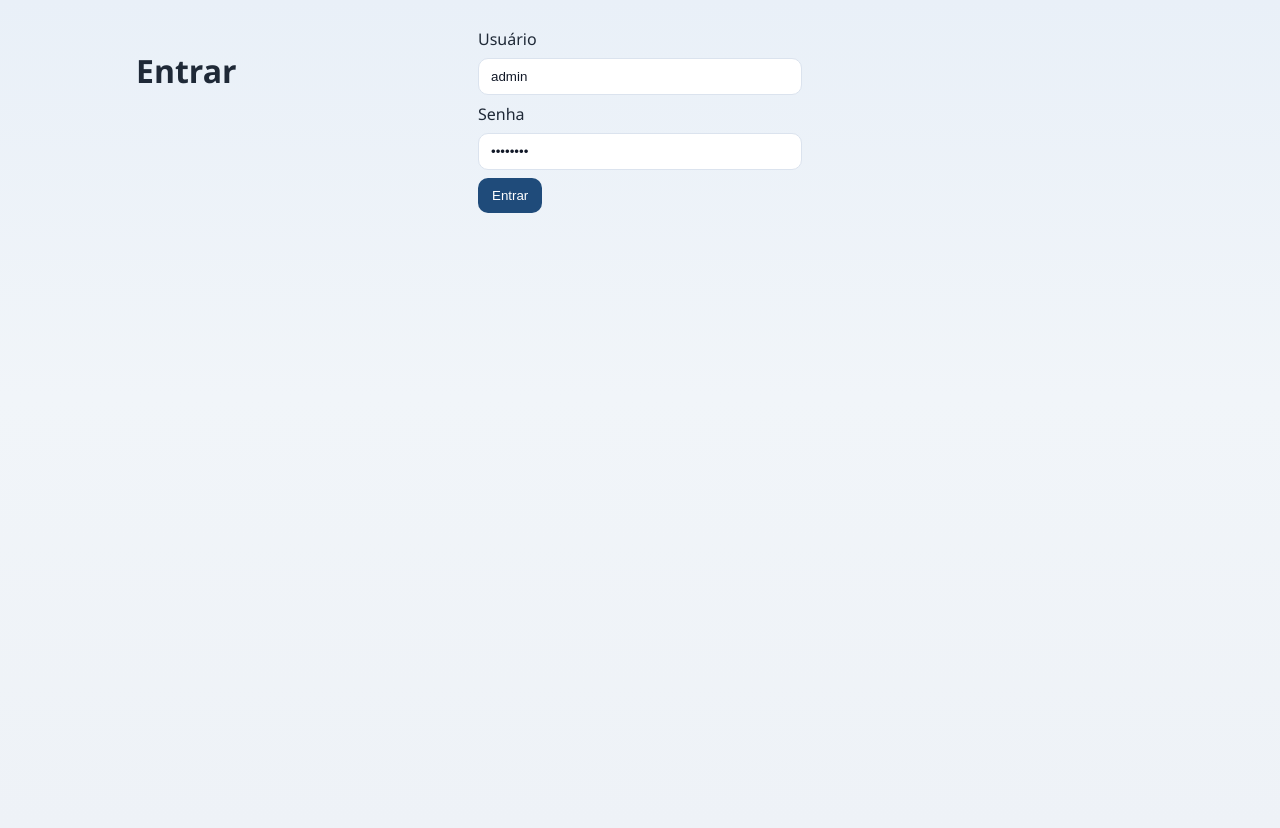
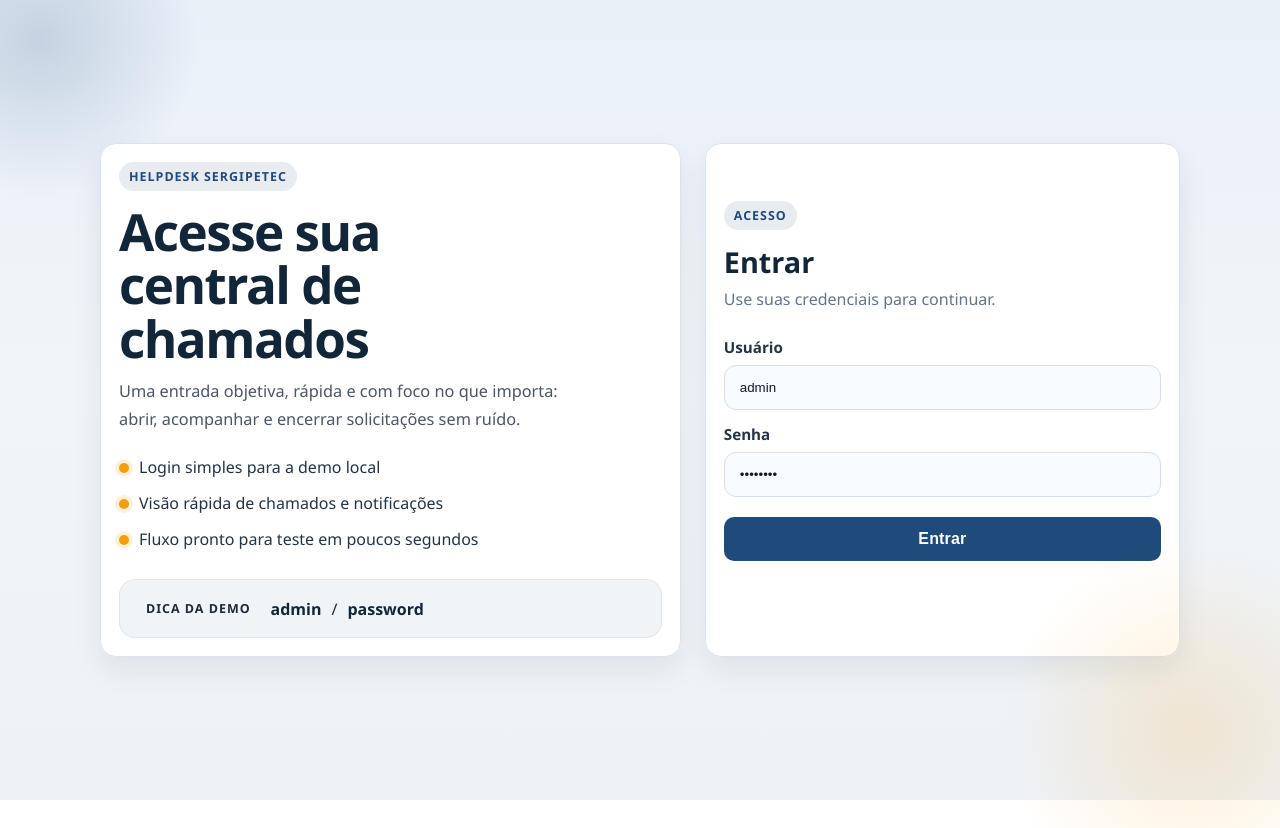
Before and after one commit to fernando-msa/HelpDesk-SergipeTec, a plain HTML site: page frontend/login.html in a window 1280 px wide. After the commit the page ends 800 px from the top, so only its background shows below. Drawn offline with Linux system fonts and the light colour scheme.

Commit message:
Refresh login screen design

```diff
--- a/frontend/login.html
+++ b/frontend/login.html
@@ -6,15 +6,46 @@
   <title>HelpDesk — Login</title>
   <link rel="stylesheet" href="styles.css">
 </head>
-<body>
-  <main class="container">
-    <h1>Entrar</h1>
-    <form id="loginForm">
-      <label>Usuário<br><input name="username" value="admin"></label>
-      <label>Senha<br><input name="password" type="password" value="password"></label>
-      <button>Entrar</button>
-    </form>
-    <p id="msg"></p>
+<body class="login-page">
+  <main class="login-shell">
+    <section class="login-intro panel">
+      <div class="eyebrow">HelpDesk SergipeTec</div>
+      <h1>Acesse sua central de chamados</h1>
+      <p>Uma entrada objetiva, rápida e com foco no que importa: abrir, acompanhar e encerrar solicitações sem ruído.</p>
+      <ul class="login-points">
+        <li>Login simples para a demo local</li>
+        <li>Visão rápida de chamados e notificações</li>
+        <li>Fluxo pronto para teste em poucos segundos</li>
+      </ul>
+      <div class="login-hint">
+        <span class="login-hint-label">Dica da demo</span>
+        <strong>admin</strong> / <strong>password</strong>
+      </div>
+    </section>
+
+    <section class="login-card panel">
+      <div class="login-card-header">
+        <span class="login-badge">Acesso</span>
+        <h2>Entrar</h2>
+        <p>Use suas credenciais para continuar.</p>
+      </div>
+
+      <form id="loginForm" class="login-form">
+        <label>
+          <span>Usuário</span>
+          <input name="username" value="admin" autocomplete="username" placeholder="Digite seu usuário">
+        </label>
+
+        <label>
+          <span>Senha</span>
+          <input name="password" type="password" value="password" autocomplete="current-password" placeholder="Digite sua senha">
+        </label>
+
+        <button type="submit">Entrar</button>
+      </form>
+
+      <p id="msg" class="form-message" role="alert" aria-live="polite"></p>
+    </section>
   </main>
   <script src="app.js"></script>
 </body>
--- a/frontend/styles.css
+++ b/frontend/styles.css
@@ -12,6 +12,58 @@
 *{box-sizing:border-box}
 
 body{margin:0;padding:0;background:linear-gradient(180deg,#e9f0f8 0%,var(--bg) 48%,#eef2f7 100%);min-height:100vh}
+
+body.login-page{display:flex;align-items:center;justify-content:center;padding:32px 16px;overflow-x:hidden}
+
+body.login-page::before{content:"";position:fixed;inset:-120px auto auto -120px;width:320px;height:320px;border-radius:50%;background:radial-gradient(circle,rgba(31,75,122,.18),rgba(31,75,122,0) 70%);pointer-events:none}
+
+body.login-page::after{content:"";position:fixed;right:-100px;bottom:-120px;width:380px;height:380px;border-radius:50%;background:radial-gradient(circle,rgba(245,158,11,.16),rgba(245,158,11,0) 70%);pointer-events:none}
+
+.login-shell{width:min(1080px,100%);display:grid;grid-template-columns:1.1fr .9fr;gap:24px;align-items:stretch}
+
+.login-intro,.login-card{position:relative;overflow:hidden}
+
+.login-intro{padding:34px;display:flex;flex-direction:column;justify-content:space-between;background:linear-gradient(135deg,rgba(255,255,255,.96),rgba(255,255,255,.9));border:1px solid rgba(219,227,238,.9)}
+
+.login-intro h1{margin:14px 0 12px;font-size:clamp(2rem,4vw,3.2rem);line-height:1.05;color:#12263a;letter-spacing:-.03em;max-width:12ch}
+
+.login-intro p{margin:0;color:#4b5563;max-width:50ch;font-size:1.02rem;line-height:1.7}
+
+.eyebrow,.login-badge,.login-hint-label{display:inline-flex;align-items:center;gap:8px;width:max-content;padding:6px 10px;border-radius:999px;font-size:.78rem;font-weight:700;letter-spacing:.08em;text-transform:uppercase}
+
+.eyebrow,.login-badge{background:rgba(31,75,122,.1);color:var(--primary)}
+
+.login-points{margin:22px 0 0;padding:0;display:grid;gap:12px}
+
+.login-points li{list-style:none;display:flex;align-items:flex-start;gap:10px;padding:0;border:none;color:#243447;line-height:1.5}
+
+.login-points li::before{content:"";flex:0 0 10px;width:10px;height:10px;margin-top:.45rem;border-radius:50%;background:var(--accent);box-shadow:0 0 0 4px rgba(245,158,11,.14)}
+
+.login-hint{margin-top:28px;display:flex;flex-wrap:wrap;align-items:center;gap:10px;padding:14px 16px;border-radius:16px;background:rgba(31,75,122,.06);border:1px solid rgba(31,75,122,.08)}
+
+.login-hint strong{font-size:1rem;color:#12263a}
+
+.login-card{padding:34px;background:rgba(255,255,255,.98);display:flex;flex-direction:column;justify-content:center;gap:18px}
+
+.login-card-header h2{margin:12px 0 6px;font-size:1.8rem;color:#12263a}
+
+.login-card-header p{margin:0;color:#64748b;line-height:1.6}
+
+.login-form{display:grid;gap:14px;margin-top:6px}
+
+.login-form label{display:grid;gap:8px;color:#243447;font-weight:600}
+
+.login-form label span{font-size:.95rem}
+
+.login-form input{margin:0;padding:14px 14px 14px 15px;border-radius:12px;border:1px solid #d7e0ea;background:#f8fbfe;transition:border-color .15s ease,box-shadow .15s ease,background .15s ease}
+
+.login-form input::placeholder{color:#94a3b8}
+
+.login-form input:focus{outline:none;border-color:#8ab0d6;box-shadow:0 0 0 4px rgba(31,75,122,.12);background:#fff}
+
+.login-form button{margin-top:6px;padding:13px 16px;font-size:1rem;font-weight:700;letter-spacing:.01em}
+
+.form-message{min-height:1.25rem;margin:0;color:#b42318;font-weight:600}
 
 header{background:linear-gradient(135deg,var(--primary),var(--primary-strong));color:#fff;padding:14px 18px;display:flex;justify-content:space-between;align-items:center;gap:12px;box-shadow:0 10px 30px rgba(15,23,42,.18)}
 
```
